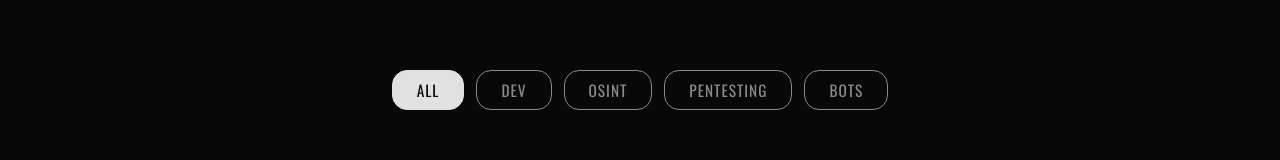
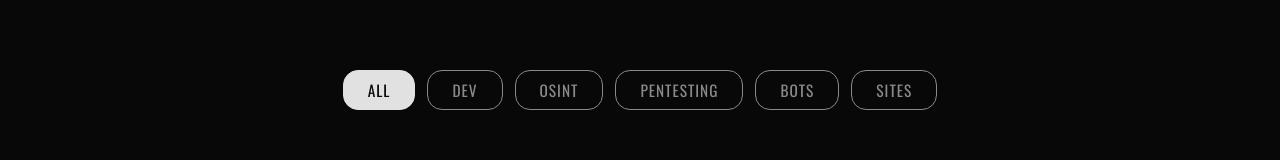
Before and after one commit to Nighty3098/Portfolio, a React (Create React App) app: page /#/all-projects in a window 1280 px wide. Shown: the part 255-415 px from the top of the page. Built offline with nearby package versions, Linux system fonts and the light colour scheme; no server answers; a web font is replaced by a local one.

Commit message:
feat(projects): add sites category
- Add "sites" to ProjectCategory type\n- Add "sites" to category filters in AllProjects\n- Add category translations (EN: SITES, RU: САЙТЫ)\n- Move OWL projects (id 3, 16) to sites category

```diff
--- a/src/components/projects.tsx
+++ b/src/components/projects.tsx
@@ -4,7 +4,7 @@ import { Link } from "react-router-dom";
 import { useTranslate } from "../context/I18nContext";
 import { useSectionReveal } from "../hooks/useSectionReveal";
 
-type ProjectCategory = "dev" | "osint" | "pentest" | "bots";
+type ProjectCategory = "dev" | "osint" | "pentest" | "bots" | "sites";
 
 interface ProjectData {
   id: number;
@@ -53,7 +53,7 @@ const projectsData: { projects: ProjectData[] } = {
     {
       id: 3,
       showOnHome: true,
-      category: "dev",
+      category: "sites",
       images: [
         "/images/owl/1.png",
         "/images/owl/2.png",
@@ -200,7 +200,7 @@ const projectsData: { projects: ProjectData[] } = {
     {
       id: 16,
       showOnHome: true,
-      category: "dev",
+      category: "sites",
       images: ["/images/owl_website.png"],
       technologies: ["React", "TypeScript", "GSAP"],
       source: "https://github.com/Nighty3098/owl_website",
--- a/src/locales/en.json
+++ b/src/locales/en.json
@@ -34,7 +34,8 @@
       "dev": "DEV",
       "osint": "OSINT",
       "pentest": "PENTESTING",
-      "bots": "BOTS"
+      "bots": "BOTS",
+      "sites": "SITES"
     },
     "items": [
       {
--- a/src/locales/ru.json
+++ b/src/locales/ru.json
@@ -34,7 +34,8 @@
       "dev": "DEV",
       "osint": "OSINT",
       "pentest": "PENTESTING",
-      "bots": "БОТЫ"
+      "bots": "БОТЫ",
+      "sites": "САЙТЫ"
     },
     "items": [
       {
--- a/src/pages/AllProjects.tsx
+++ b/src/pages/AllProjects.tsx
@@ -10,7 +10,7 @@ import { useTranslate } from "../context/I18nContext";
 import { useTheme } from "../context/ThemeContext";
 import { preloadImages, allProjectImages } from "../utils/preloadImages";
 
-const categories = ["all", "dev", "osint", "pentest", "bots"] as const;
+const categories = ["all", "dev", "osint", "pentest", "bots", "sites"] as const;
 type Category = (typeof categories)[number];
 
 function AllProjects() {
```
